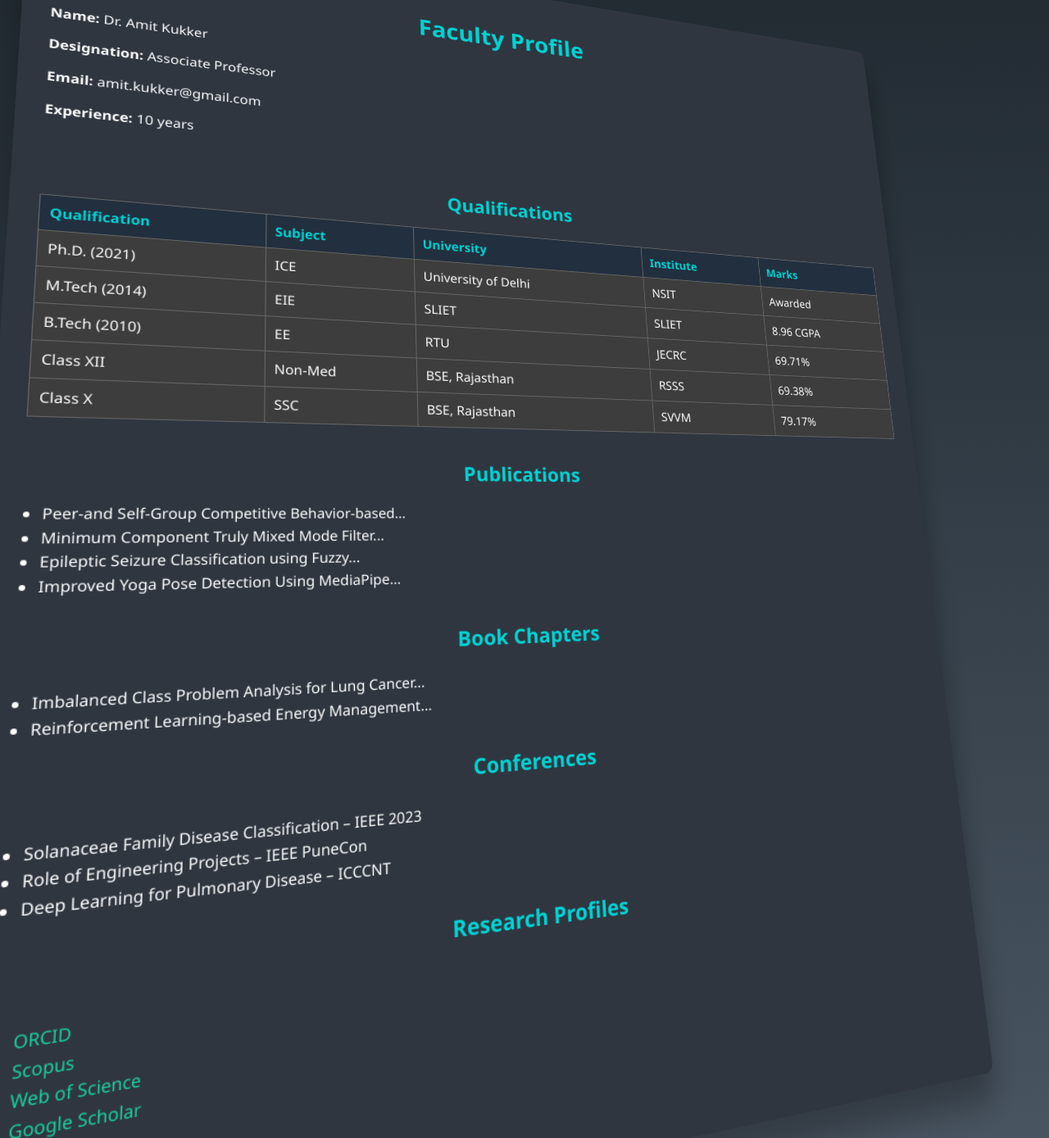
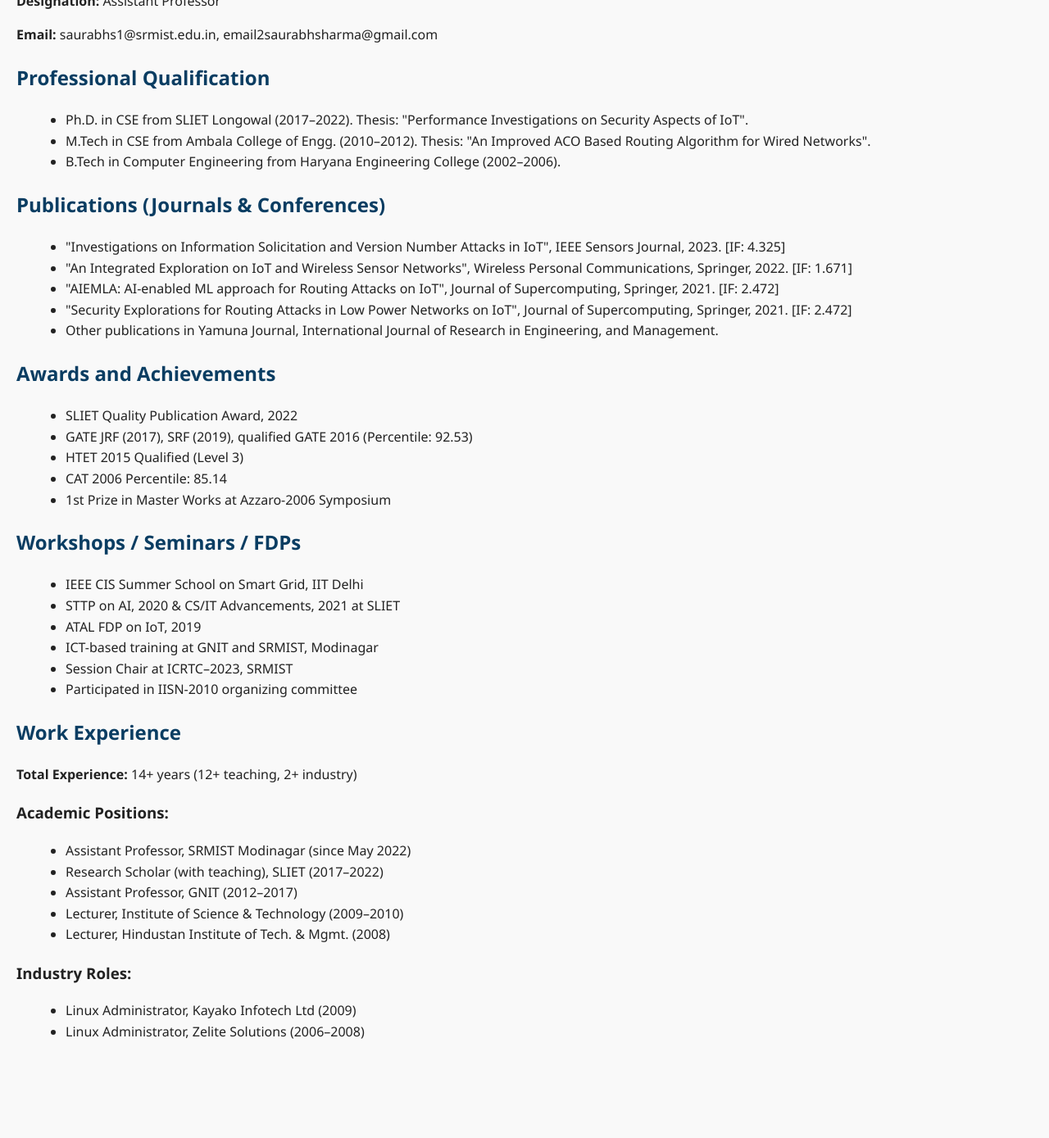
Before and after one commit to saurabh602195/drsaurabhsharma, a plain HTML site: page index.html in a window 1280 px wide. Shown: the part 147-1536 px from the top of the page at 82% size. After the commit the page ends 1440 px from the top, so only its background shows below. Drawn offline with Linux system fonts and the light colour scheme.

Commit message:
Update index.html

```diff
--- a/index.html
+++ b/index.html
@@ -2,152 +2,83 @@
 <html lang="en">
 <head>
   <meta charset="UTF-8">
-  <title>3D Profile - Dr. Amit Kukker</title>
+  <title>Faculty Profile - Dr. Saurabh Sharma</title>
   <style>
     body {
-      margin: 0;
       font-family: 'Segoe UI', sans-serif;
-      background: linear-gradient(#1e272e, #485460);
-      color: white;
-      overflow-x: hidden;
-      perspective: 1000px;
+      margin: 20px;
+      line-height: 1.6;
+      background: #f9f9f9;
+      color: #222;
     }
-
-    .scene {
-      width: 90%;
-      margin: 50px auto;
-      transform-style: preserve-3d;
+    h1, h2 {
+      color: #0a3d62;
     }
-
-    .card {
-      background: #2f3640;
-      padding: 30px;
-      border-radius: 12px;
-      box-shadow: 0 30px 40px rgba(0,0,0,0.3);
-      transform: rotateY(15deg) rotateX(10deg);
-      transition: transform 0.5s ease, box-shadow 0.5s ease;
-    }
-
-    .card:hover {
-      transform: rotateY(0deg) rotateX(0deg) scale(1.02);
-      box-shadow: 0 50px 70px rgba(0,0,0,0.5);
-    }
-
-    h1, h2 {
-      text-align: center;
-      color: #00d2d3;
-    }
-
-    p, li {
-      font-size: 1rem;
-      line-height: 1.6;
-    }
-
     ul {
-      padding-left: 20px;
-    }
-
-    table {
-      width: 100%;
-      margin-top: 20px;
-      border-collapse: collapse;
-      background: #3d3d3d;
-      color: #fff;
-    }
-
-    th, td {
-      border: 1px solid #666;
-      padding: 10px;
-      text-align: left;
-    }
-
-    th {
-      background-color: #222f3e;
-      color: #00d2d3;
-    }
-
-    a {
-      color: #1dd1a1;
-      text-decoration: none;
-    }
-
-    a:hover {
-      text-decoration: underline;
-    }
-
-    .section {
-      margin-top: 40px;
+      margin-left: 20px;
     }
   </style>
 </head>
 <body>
 
-  <div class="scene">
-    <div class="card">
   <h1>Faculty Profile</h1>
-      <p><strong>Name:</strong> Dr. Amit Kukker</p>
-      <p><strong>Designation:</strong> Associate Professor</p>
-      <p><strong>Email:</strong> amit.kukker@gmail.com</p>
-      <p><strong>Experience:</strong> 10 years</p>
 
-      <div class="section">
-        <h2>Qualifications</h2>
-        <table>
-          <tr>
-            <th>Qualification</th>
-            <th>Subject</th>
-            <th>University</th>
-            <th>Institute</th>
-            <th>Marks</th>
-          </tr>
-          <tr><td>Ph.D. (2021)</td><td>ICE</td><td>University of Delhi</td><td>NSIT</td><td>Awarded</td></tr>
-          <tr><td>M.Tech (2014)</td><td>EIE</td><td>SLIET</td><td>SLIET</td><td>8.96 CGPA</td></tr>
-          <tr><td>B.Tech (2010)</td><td>EE</td><td>RTU</td><td>JECRC</td><td>69.71%</td></tr>
-          <tr><td>Class XII</td><td>Non-Med</td><td>BSE, Rajasthan</td><td>RSSS</td><td>69.38%</td></tr>
-          <tr><td>Class X</td><td>SSC</td><td>BSE, Rajasthan</td><td>SVVM</td><td>79.17%</td></tr>
-        </table>
-      </div>
+  <p><strong>Name:</strong> Dr. Saurabh Sharma</p>
+  <p><strong>Designation:</strong> Assistant Professor</p>
+  <p><strong>Email:</strong> saurabhs1@srmist.edu.in, email2saurabhsharma@gmail.com</p>
 
-      <div class="section">
-        <h2>Publications</h2>
+  <h2>Professional Qualification</h2>
   <ul>
-          <li>Peer-and Self-Group Competitive Behavior-based...</li>
-          <li>Minimum Component Truly Mixed Mode Filter...</li>
-          <li>Epileptic Seizure Classification using Fuzzy...</li>
-          <li>Improved Yoga Pose Detection Using MediaPipe...</li>
+    <li>Ph.D. in CSE from SLIET Longowal (2017–2022). Thesis: "Performance Investigations on Security Aspects of IoT".</li>
+    <li>M.Tech in CSE from Ambala College of Engg. (2010–2012). Thesis: "An Improved ACO Based Routing Algorithm for Wired Networks".</li>
+    <li>B.Tech in Computer Engineering from Haryana Engineering College (2002–2006).</li>
   </ul>
-      </div>
 
-      <div class="section">
-        <h2>Book Chapters</h2>
+  <h2>Publications (Journals & Conferences)</h2>
   <ul>
-          <li>Imbalanced Class Problem Analysis for Lung Cancer...</li>
-          <li>Reinforcement Learning-based Energy Management...</li>
+    <li>"Investigations on Information Solicitation and Version Number Attacks in IoT", IEEE Sensors Journal, 2023. [IF: 4.325]</li>
+    <li>"An Integrated Exploration on IoT and Wireless Sensor Networks", Wireless Personal Communications, Springer, 2022. [IF: 1.671]</li>
+    <li>"AIEMLA: AI-enabled ML approach for Routing Attacks on IoT", Journal of Supercomputing, Springer, 2021. [IF: 2.472]</li>
+    <li>"Security Explorations for Routing Attacks in Low Power Networks on IoT", Journal of Supercomputing, Springer, 2021. [IF: 2.472]</li>
+    <li>Other publications in Yamuna Journal, International Journal of Research in Engineering, and Management.</li>
   </ul>
-      </div>
 
-      <div class="section">
-        <h2>Conferences</h2>
+  <h2>Awards and Achievements</h2>
   <ul>
-          <li>Solanaceae Family Disease Classification – IEEE 2023</li>
-          <li>Role of Engineering Projects – IEEE PuneCon</li>
-          <li>Deep Learning for Pulmonary Disease – ICCCNT</li>
+    <li>SLIET Quality Publication Award, 2022</li>
+    <li>GATE JRF (2017), SRF (2019), qualified GATE 2016 (Percentile: 92.53)</li>
+    <li>HTET 2015 Qualified (Level 3)</li>
+    <li>CAT 2006 Percentile: 85.14</li>
+    <li>1st Prize in Master Works at Azzaro-2006 Symposium</li>
   </ul>
-      </div>
 
-      <div class="section">
-        <h2>Research Profiles</h2>
+  <h2>Workshops / Seminars / FDPs</h2>
   <ul>
-          <li><a href="https://orcid.org/0000-0001-5650-7765">ORCID</a></li>
-          <li><a href="https://www.scopus.com/authid/detail.uri?authorId=57200143782">Scopus</a></li>
-          <li><a href="https://www.webofscience.com/wos/author/record/2238216">Web of Science</a></li>
-          <li><a href="https://scholar.google.com/citations?user=ZTGu1GMAAAAJ">Google Scholar</a></li>
-          <li><a href="https://www.linkedin.com/in/dr-amit-kukker-567b9215/">LinkedIn</a></li>
+    <li>IEEE CIS Summer School on Smart Grid, IIT Delhi</li>
+    <li>STTP on AI, 2020 & CS/IT Advancements, 2021 at SLIET</li>
+    <li>ATAL FDP on IoT, 2019</li>
+    <li>ICT-based training at GNIT and SRMIST, Modinagar</li>
+    <li>Session Chair at ICRTC–2023, SRMIST</li>
+    <li>Participated in IISN-2010 organizing committee</li>
   </ul>
-        <p><strong>Citations:</strong> 148 | <strong>H-index:</strong> 8 | <strong>i10-index:</strong> 8</p>
-      </div>
-    </div>
-  </div>
+
+  <h2>Work Experience</h2>
+  <p><strong>Total Experience:</strong> 14+ years (12+ teaching, 2+ industry)</p>
+
+  <h3>Academic Positions:</h3>
+  <ul>
+    <li>Assistant Professor, SRMIST Modinagar (since May 2022)</li>
+    <li>Research Scholar (with teaching), SLIET (2017–2022)</li>
+    <li>Assistant Professor, GNIT (2012–2017)</li>
+    <li>Lecturer, Institute of Science & Technology (2009–2010)</li>
+    <li>Lecturer, Hindustan Institute of Tech. & Mgmt. (2008)</li>
+  </ul>
+
+  <h3>Industry Roles:</h3>
+  <ul>
+    <li>Linux Administrator, Kayako Infotech Ltd (2009)</li>
+    <li>Linux Administrator, Zelite Solutions (2006–2008)</li>
+  </ul>
 
 </body>
 </html>
```
Lines whose indentation alone changed are shown as unchanged.
